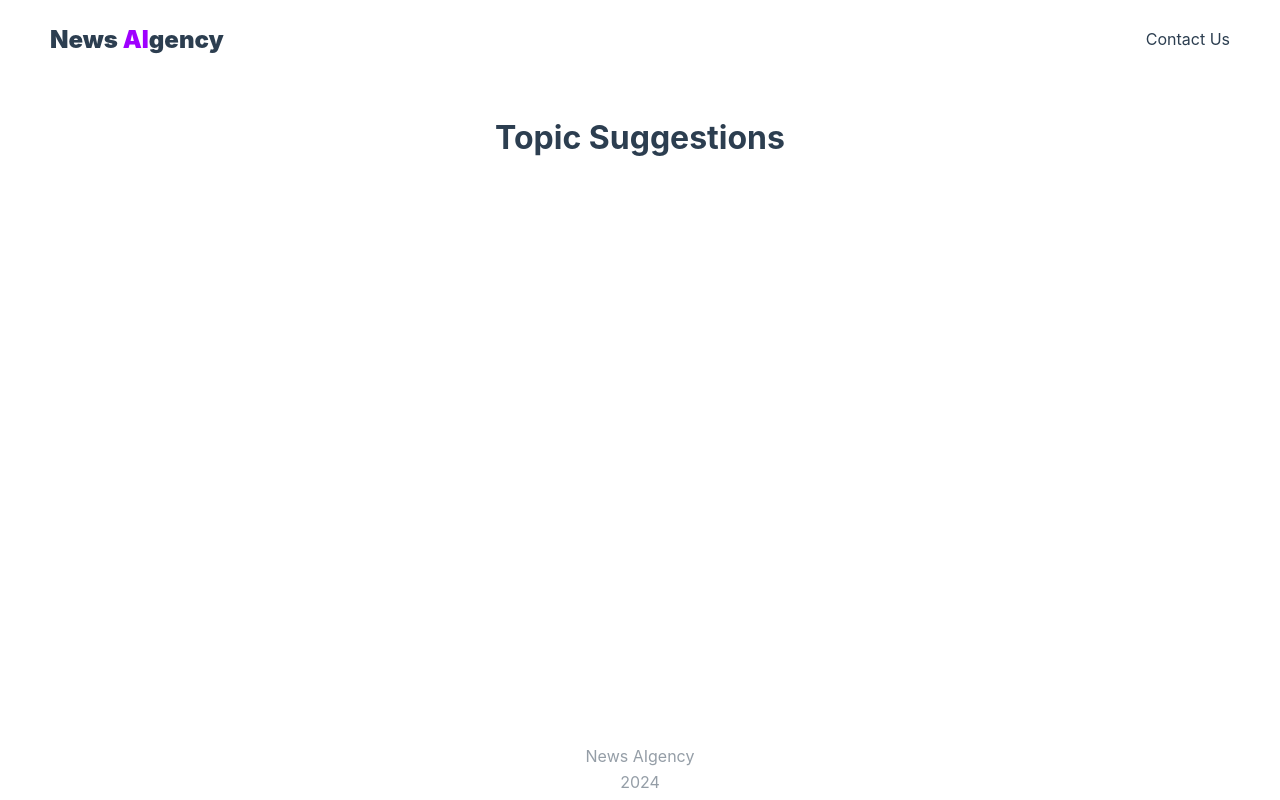
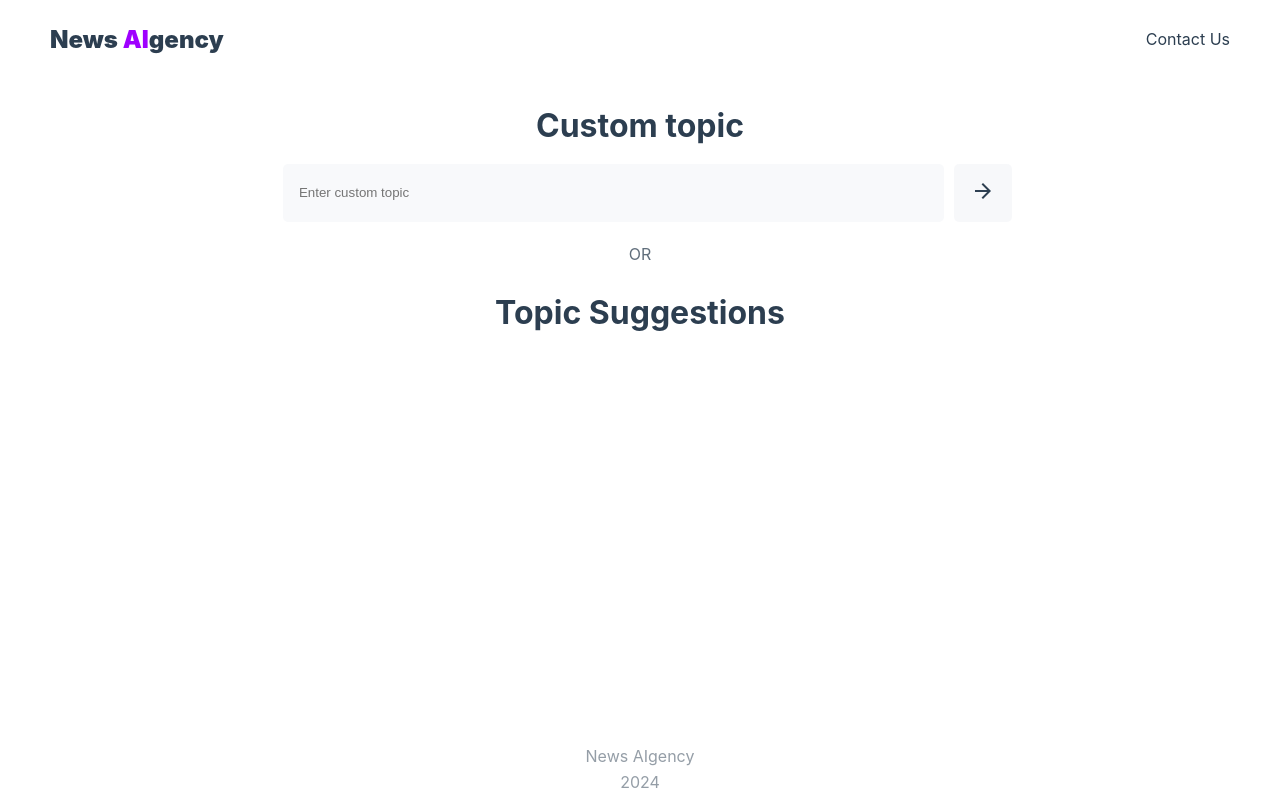
Before and after one commit to News-AIgency/App, a Vue app in the folder frontend/: page /topics in a window 1280 px wide. Built offline with nearby package versions, Linux system fonts and the light colour scheme.

Commit message:
Custom topic field + localStorage for topics

```diff
--- a/frontend/src/views/HomeView.vue
+++ b/frontend/src/views/HomeView.vue
@@ -25,6 +25,9 @@
       return {
         inputURL: "",
       };
+    },
+    mounted() {
+      localStorage.clear();
     },
     methods: {
       isValidUrl(string: string) {
--- a/frontend/src/views/TopicView.vue
+++ b/frontend/src/views/TopicView.vue
@@ -1,5 +1,18 @@
 <template>
   <div class="topic-selection">
+    <h2 class="title">Custom topic</h2>
+    <div class="custom-topic-container">
+      <input
+        type="text"
+        placeholder="Enter custom topic"
+        class="topic-input"
+        v-model="customTopic"
+      />
+      <button class="custom-topic-button" :disabled="!customTopic.trim()" @click.prevent="selectTopic(customTopic)">
+        <span class="material-icons">arrow_forward</span>
+      </button>
+    </div>
+    <div class="or-divider">OR</div>
     <h2 class="title">Topic Suggestions</h2>
 
     <form class="topics">
@@ -22,45 +35,57 @@
 </template>
 
 <script lang="ts">
-import { useArticleStore } from '@/stores/articleStore';
-import { useTopicsStore } from '../stores/topicsStore';
-import LoadingSpinner from '../components/LoadingSpinner.vue';
+import { useArticleStore } from '@/stores/articleStore'
+import { useTopicsStore } from '../stores/topicsStore'
+import LoadingSpinner from '../components/LoadingSpinner.vue'
 
 export default {
-
   setup() {
-    const articleStore = useArticleStore();
-    const topicsStore = useTopicsStore();
-    return {topicsStore, articleStore}
+    const articleStore = useArticleStore()
+    const topicsStore = useTopicsStore()
+    return { topicsStore, articleStore }
   },
   components: {
-    LoadingSpinner
+    LoadingSpinner,
   },
   data() {
     return {
-        selectedTopic: ''
+      selectedTopic: '',
+      customTopic: '',
     }
+  },
+  mounted() {
+    this.loadFromLocalStorage()
   },
   computed: {
     topics() {
-      return this.topicsStore.getTopics;
-    }
+      return this.topicsStore.getTopics
+    },
   },
   methods: {
     selectTopic(topic: string) {
+      console.log("TOPIC: ", topic);
       this.selectedTopic = topic;
       const articleStore = useArticleStore();
       articleStore.selectedTopic = topic;
       this.$router.push('/article');
+    },
+    loadFromLocalStorage() {
+      if (localStorage.getItem('generatedTopics') != null) {
+        const topics = localStorage.getItem('generatedTopics');
+        this.topicsStore.topics = topics ? JSON.parse(topics) : [];
+      }
     }
   },
   watch: {
     selectedTopic(newValue) {
-    localStorage.setItem("selectedTopic", newValue);
+      localStorage.setItem('selectedTopic', newValue)
+    },
+    topics(newValue) {
+      localStorage.setItem("generatedTopics", JSON.stringify(newValue))
     }
   },
 }
-
 </script>
 
 <style scoped>
@@ -72,6 +97,43 @@ watch: {
   height: 100%;
   padding: 20px;
 }
+.custom-topic-container {
+  width: 60%;
+  display: flex;
+  flex-direction: row;
+  gap: 10px;
+  margin-top: 1%;
+}
+.custom-topic-button {
+  aspect-ratio: 1/1;
+  height: 58px;
+  background-color: rgba(212, 217, 228, 0.16);
+  border: 0px transparent;
+  border-radius: 5px;
+  color: var(--color-text);
+  cursor: pointer;
+}
+.custom-topic-button:disabled {
+  background-color: rgba(212, 217, 228, 0.2);
+  cursor: not-allowed;
+}
+.topic-input {
+  width: 100%;
+  background-color: rgba(212, 217, 228, 0.16);
+  border: 0px transparent;
+  border-radius: 5px;
+  padding-left: 16px;
+  outline: none;
+  caret-color: white;
+  color: rgba(255, 255, 255, 0.7);
+  height: 58px;
+  margin-left: 2%;
+}
+
+.or-divider {
+  margin: 20px 0px;
+  opacity: 0.75;
+}
 
 .loading-container {
   display: flex;
@@ -80,7 +142,7 @@ watch: {
   align-items: center;
   height: auto;
   gap: 6px;
-  color:rgba(255, 255, 255, 0.5);
+  color: rgba(255, 255, 255, 0.5);
   margin-top: 20px;
 }
 
@@ -88,7 +150,6 @@ watch: {
   color: var(--color-text);
   font-size: 2em;
   font-weight: bold;
-  margin-top: 1%;
 }
 
 .topics {
@@ -108,15 +169,21 @@ watch: {
   margin: 2%;
   border-radius: 5px;
   border: 0px transparent;
-  background-color: #38383E;
-  color: rgba(255,255,255,1);
+  background-color: #38383e;
+  color: rgba(255, 255, 255, 1);
+}
+
+.topic-label {
+  text-align: left;
 }
 
 .topic-button:hover {
-  background-color: #9F00FF;
+  background-color: #9f00ff;
   transition: 0.3s ease;
   cursor: pointer;
-  box-shadow: 0 6px 10px 0 rgba(0, 0, 0, 0.2), 0 6px 20px 0 rgba(0, 0, 0, 0.19)
+  box-shadow:
+    0 6px 10px 0 rgba(0, 0, 0, 0.2),
+    0 6px 20px 0 rgba(0, 0, 0, 0.19);
 }
 
 .forward-arrow {
```
Lines whose indentation alone changed are shown as unchanged.
